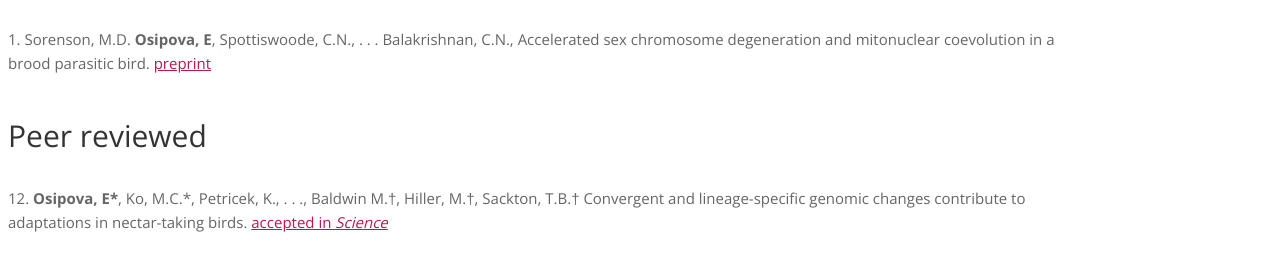
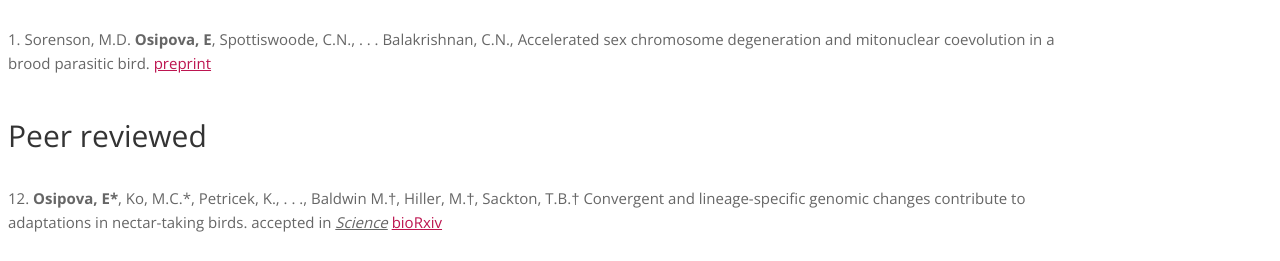
Before and after one commit to osipovarev/osipovarev.github.io, a plain HTML site: page publications.html in a window 1280 px wide. Shown: the part 685-946 px from the top of the page. Drawn offline with nearby package versions, Linux system fonts and the light colour scheme; some icons are missing; a web font is replaced by a local one.

Commit message:
backed up changes from Sat Dec 20 13:52:56 EST 2025 in the project /Users/osipova/Documents/CareerDocs/osipovarev.github.io

```diff
--- a/publications.html
+++ b/publications.html
@@ -67,12 +67,9 @@
 
                     <!-- <article class="post"> -->
                     <h3>In revision</h3>
-
                     <p>
                     1. Sorenson, M.D. <b>Osipova, E</b>,  Spottiswoode, C.N., . . . Balakrishnan, C.N.,  Accelerated sex chromosome degeneration and mitonuclear coevolution in a brood parasitic bird. <a href="https://doi.org/10.21203/rs.3.rs-7330189/v1">preprint</a>
                     </p>
-
-
                 </div>
             </div>
         </div>
@@ -84,7 +81,7 @@
                 <div class="col-sm-8 col-sm-offset-2">
                     <h3>Peer reviewed</h3>
                                         <p>
-                    12.  <b>Osipova, E*</b>, Ko, M.C.*, Petricek, K., . . ., Baldwin M.†, Hiller, M.†, Sackton, T.B.† Convergent and lineage-specific genomic changes contribute to adaptations in nectar-taking birds. <a href="https://www.biorxiv.org/content/10.1101/2024.08.30.610474v2">accepted in <i><u>Science</u></i></a>
+                    12.  <b>Osipova, E*</b>, Ko, M.C.*, Petricek, K., . . ., Baldwin M.†, Hiller, M.†, Sackton, T.B.† Convergent and lineage-specific genomic changes contribute to adaptations in nectar-taking birds. accepted in <i><u>Science</u></i> <a href="https://www.biorxiv.org/content/10.1101/2024.08.30.610474v2">bioRxiv</a>
                     </p>
 
                     <p>
```
